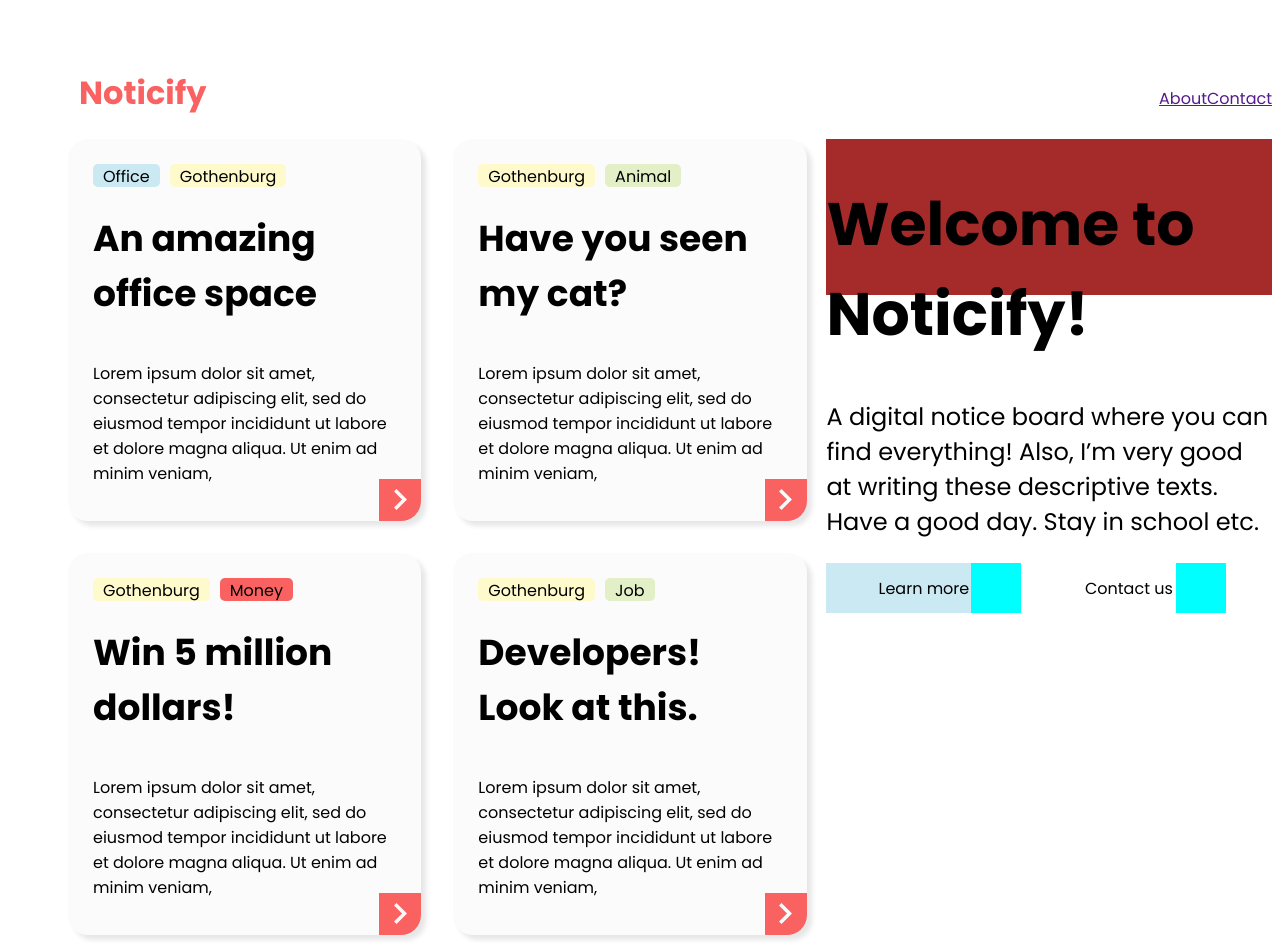
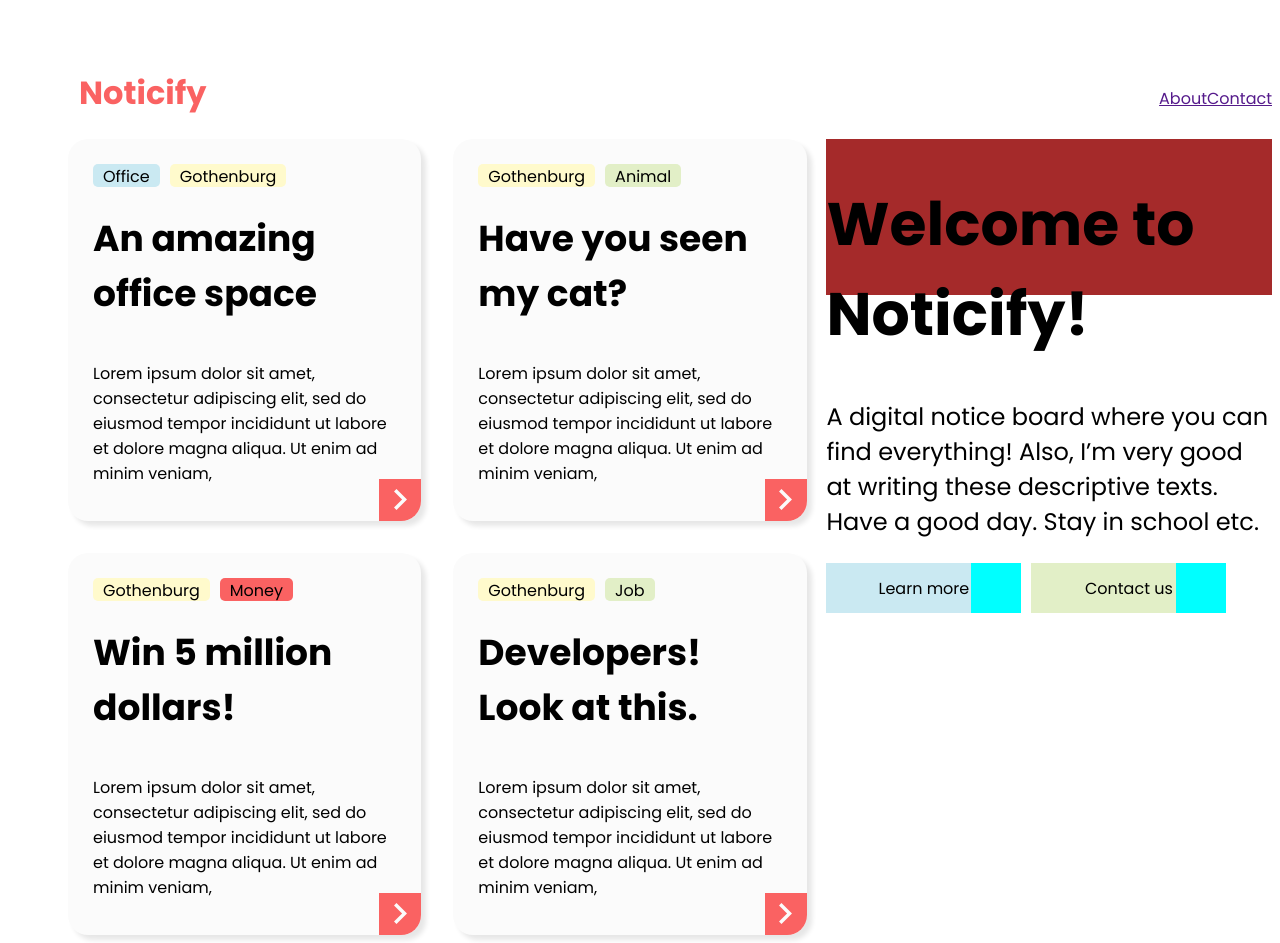
Before and after one commit to AntonBeYt/Noticify, a plain HTML site: page index.html in a window 1280 px wide. Drawn offline with Linux system fonts and the light colour scheme.

Commit message:
new button color

```diff
--- a/style.css
+++ b/style.css
@@ -115,6 +115,9 @@
 .learnMore {
     background-color: var(--blue);
 }
+.contactUs {
+    background-color: var(--green);
+}
 .end-button {
     width: 50px;
     height: 50px;
```
